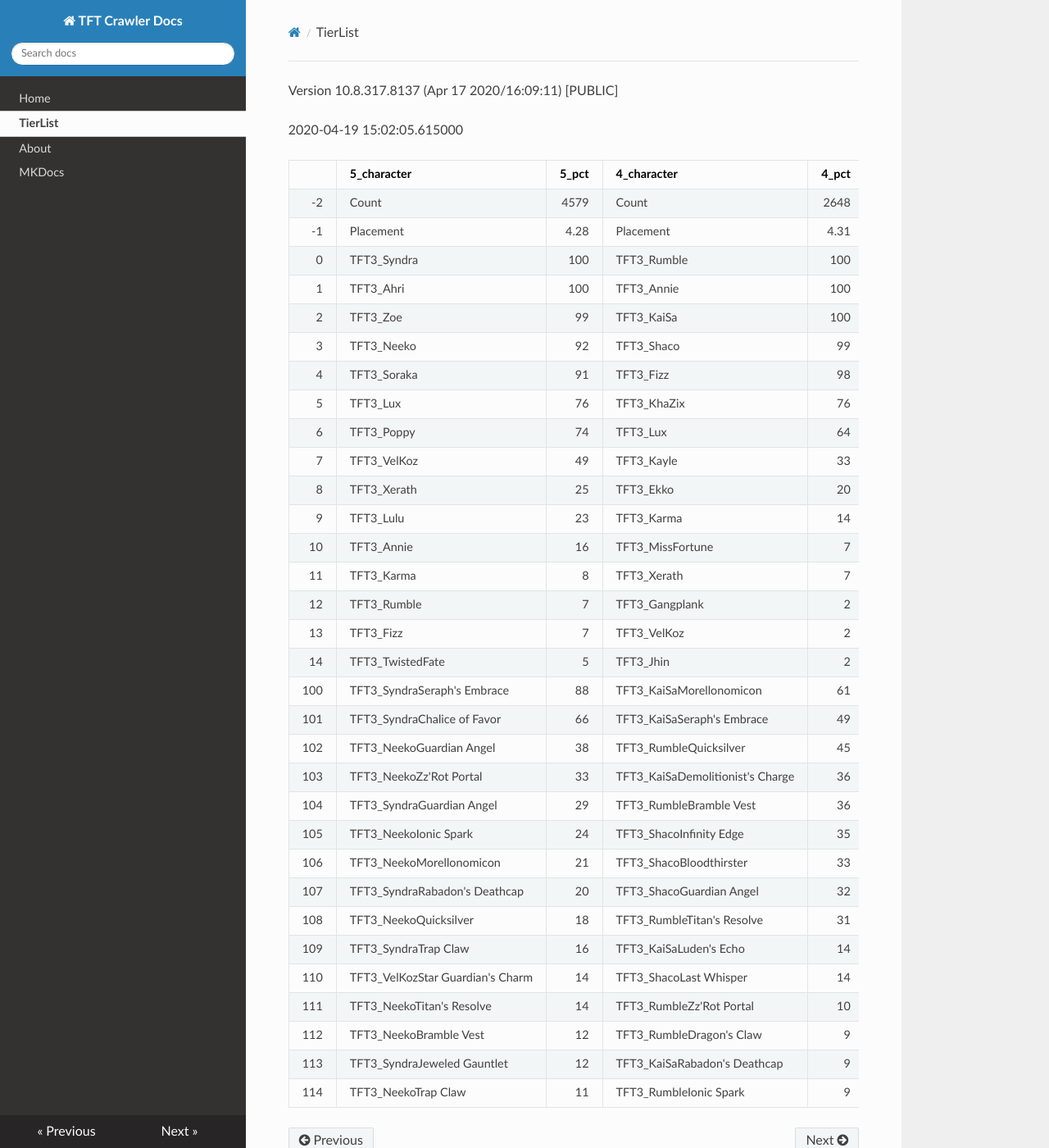
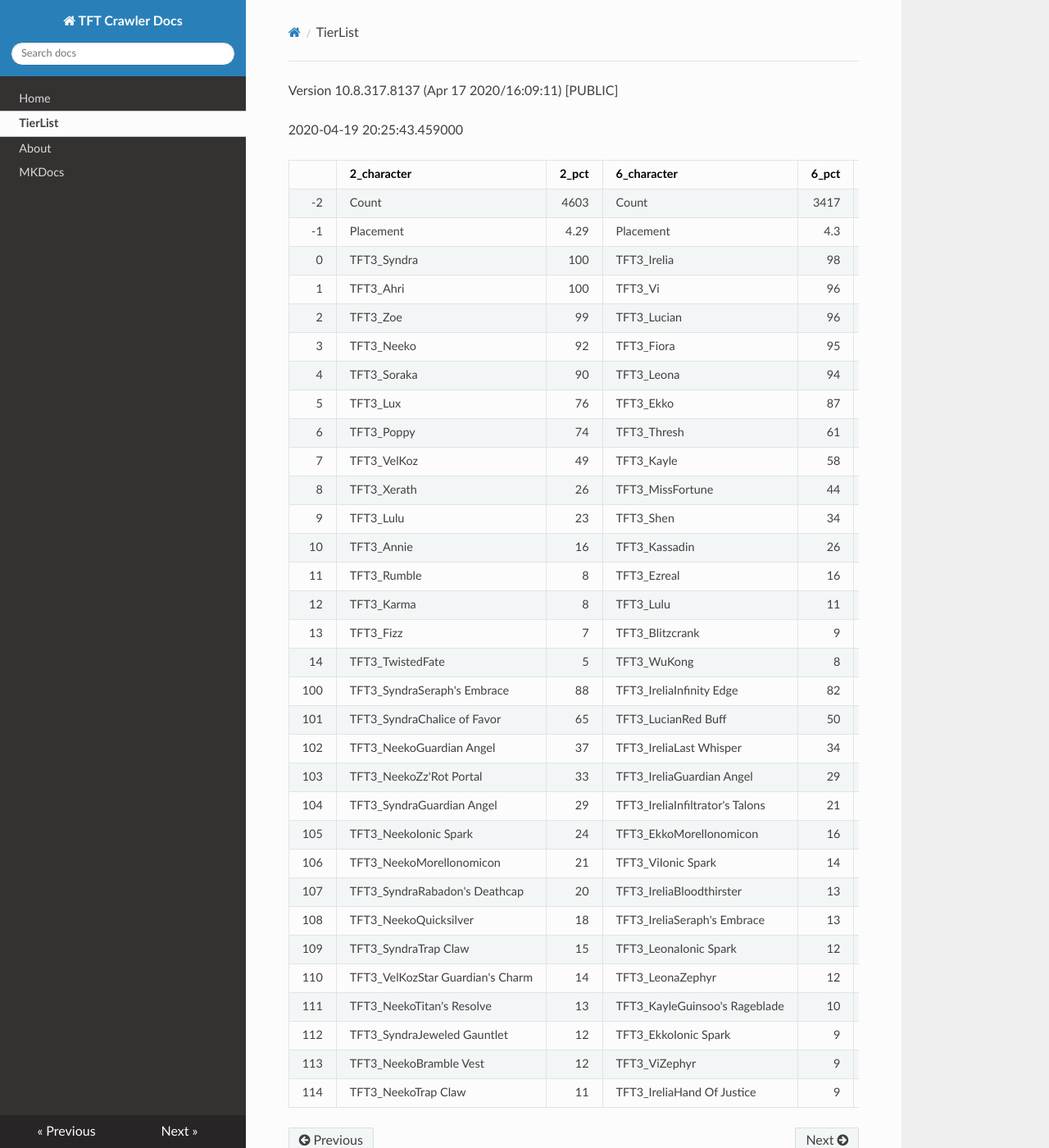
Before and after one commit to JamesYouL2/TFT-Crawler, an MkDocs documentation site: the page built from docs/tierlist.md, in a window 1280 px wide and 1400 px high. Shown: the whole window at 82% size. Built offline with MkDocs 1.6.1, drawn with Linux system fonts in a browser that asks for light colours; nearby versions of some CDN libraries.

Commit message:
Update tierlist.md

```diff
--- a/docs/tierlist.md
+++ b/docs/tierlist.md
@@ -1,38 +1,38 @@
 Version 10.8.317.8137 (Apr 17 2020/16:09:11) [PUBLIC] <Releases/10.8>
 
-2020-04-19 15:02:05.615000
+2020-04-19 20:25:43.459000
 
-|     | 5_character                      |   5_pct | 4_character                      |   4_pct | 3_character                        |   3_pct | 1_character                    |   1_pct | 2_character                      |   2_pct |
-|----:|:---------------------------------|--------:|:---------------------------------|--------:|:-----------------------------------|--------:|:-------------------------------|--------:|:---------------------------------|--------:|
-|  -2 | Count                            | 4579    | Count                            | 2648    | Count                              | 3988    | Count                          | 5554    | Count                            | 8072    |
-|  -1 | Placement                        |    4.28 | Placement                        |    4.31 | Placement                          |    4.43 | Placement                      |    4.46 | Placement                        |    4.62 |
-|   0 | TFT3_Syndra                      |  100    | TFT3_Rumble                      |  100    | TFT3_Blitzcrank                    |   98    | TFT3_Jhin                      |   96    | TFT3_Shen                        |   67    |
-|   1 | TFT3_Ahri                        |  100    | TFT3_Annie                       |  100    | TFT3_Vi                            |   97    | TFT3_Karma                     |   94    | TFT3_Irelia                      |   64    |
-|   2 | TFT3_Zoe                         |   99    | TFT3_KaiSa                       |  100    | TFT3_ChoGath                       |   96    | TFT3_Mordekaiser               |   94    | TFT3_Kayle                       |   62    |
-|   3 | TFT3_Neeko                       |   92    | TFT3_Shaco                       |   99    | TFT3_Malphite                      |   95    | TFT3_Ashe                      |   92    | TFT3_Thresh                      |   54    |
-|   4 | TFT3_Soraka                      |   91    | TFT3_Fizz                        |   98    | TFT3_Ezreal                        |   83    | TFT3_Lux                       |   75    | TFT3_Kassadin                    |   48    |
-|   5 | TFT3_Lux                         |   76    | TFT3_KhaZix                      |   76    | TFT3_Jinx                          |   83    | TFT3_Shaco                     |   73    | TFT3_Vi                          |   47    |
-|   6 | TFT3_Poppy                       |   74    | TFT3_Lux                         |   64    | TFT3_MissFortune                   |   68    | TFT3_Lulu                      |   60    | TFT3_MissFortune                 |   46    |
-|   7 | TFT3_VelKoz                      |   49    | TFT3_Kayle                       |   33    | TFT3_Graves                        |   58    | TFT3_Xerath                    |   52    | TFT3_Fiora                       |   43    |
-|   8 | TFT3_Xerath                      |   25    | TFT3_Ekko                        |   20    | TFT3_Lucian                        |   39    | TFT3_JarvanIV                  |   41    | TFT3_Lucian                      |   43    |
-|   9 | TFT3_Lulu                        |   23    | TFT3_Karma                       |   14    | TFT3_VelKoz                        |   14    | TFT3_WuKong                    |   28    | TFT3_Leona                       |   42    |
-|  10 | TFT3_Annie                       |   16    | TFT3_MissFortune                 |    7    | TFT3_KhaZix                        |   13    | TFT3_Jayce                     |   28    | TFT3_Ekko                        |   39    |
-|  11 | TFT3_Karma                       |    8    | TFT3_Xerath                      |    7    | TFT3_AurelionSol                   |   13    | TFT3_Kassadin                  |   22    | TFT3_Blitzcrank                  |   37    |
-|  12 | TFT3_Rumble                      |    7    | TFT3_Gangplank                   |    2    | TFT3_Kayle                         |   12    | TFT3_Poppy                     |   14    | TFT3_Ezreal                      |   37    |
-|  13 | TFT3_Fizz                        |    7    | TFT3_VelKoz                      |    2    | TFT3_TwistedFate                   |   10    | TFT3_Thresh                    |    9    | TFT3_WuKong                      |   35    |
-|  14 | TFT3_TwistedFate                 |    5    | TFT3_Jhin                        |    2    | TFT3_Lulu                          |    7    | TFT3_Leona                     |    9    | TFT3_Xayah                       |   23    |
-| 100 | TFT3_SyndraSeraph's Embrace      |   88    | TFT3_KaiSaMorellonomicon         |   61    | TFT3_JinxGiant Slayer              |   58    | TFT3_ShacoGuardian Angel       |   49    | TFT3_IreliaInfinity Edge         |   41    |
-| 101 | TFT3_SyndraChalice of Favor      |   66    | TFT3_KaiSaSeraph's Embrace       |   49    | TFT3_JinxRed Buff                  |   51    | TFT3_ShacoBloodthirster        |   38    | TFT3_KayleGuinsoo's Rageblade    |   30    |
-| 102 | TFT3_NeekoGuardian Angel         |   38    | TFT3_RumbleQuicksilver           |   45    | TFT3_JinxGuardian Angel            |   31    | TFT3_JhinRunaan's Hurricane    |   37    | TFT3_KayleGuardian Angel         |   22    |
-| 103 | TFT3_NeekoZz'Rot Portal          |   33    | TFT3_KaiSaDemolitionist's Charge |   36    | TFT3_MissFortuneSeraph's Embrace   |   17    | TFT3_JhinGuardian Angel        |   37    | TFT3_LucianRed Buff              |   22    |
-| 104 | TFT3_SyndraGuardian Angel        |   29    | TFT3_RumbleBramble Vest          |   36    | TFT3_ChoGathIonic Spark            |   17    | TFT3_JhinLast Whisper          |   33    | TFT3_KayleRapid Firecannon       |   17    |
-| 105 | TFT3_NeekoIonic Spark            |   24    | TFT3_ShacoInfinity Edge          |   35    | TFT3_JinxRunaan's Hurricane        |   13    | TFT3_JhinInfinity Edge         |   29    | TFT3_IreliaLast Whisper          |   17    |
-| 106 | TFT3_NeekoMorellonomicon         |   21    | TFT3_ShacoBloodthirster          |   33    | TFT3_JinxTrap Claw                 |   13    | TFT3_JhinTrap Claw             |   17    | TFT3_IreliaGuardian Angel        |   16    |
-| 107 | TFT3_SyndraRabadon's Deathcap    |   20    | TFT3_ShacoGuardian Angel         |   32    | TFT3_BlitzcrankZephyr              |   12    | TFT3_ShacoInfinity Edge        |   15    | TFT3_MasterYiQuicksilver         |   12    |
-| 108 | TFT3_NeekoQuicksilver            |   18    | TFT3_RumbleTitan's Resolve       |   31    | TFT3_JinxLast Whisper              |   12    | TFT3_XerathGuinsoo's Rageblade |   13    | TFT3_MasterYiGuinsoo's Rageblade |   12    |
-| 109 | TFT3_SyndraTrap Claw             |   16    | TFT3_KaiSaLuden's Echo           |   14    | TFT3_ViIonic Spark                 |   12    | TFT3_ShacoHextech Gunblade     |   13    | TFT3_IreliaInfiltrator's Talons  |   10    |
-| 110 | TFT3_VelKozStar Guardian's Charm |   14    | TFT3_ShacoLast Whisper           |   14    | TFT3_MissFortuneQuicksilver        |   12    | TFT3_MordekaiserMorellonomicon |   13    | TFT3_KayleHand Of Justice        |    9    |
-| 111 | TFT3_NeekoTitan's Resolve        |   14    | TFT3_RumbleZz'Rot Portal         |   10    | TFT3_VelKozSeraph's Embrace        |   11    | TFT3_AsheDark Star's Heart     |   12    | TFT3_IreliaBloodthirster         |    8    |
-| 112 | TFT3_NeekoBramble Vest           |   12    | TFT3_RumbleDragon's Claw         |    9    | TFT3_ChoGathMorellonomicon         |   11    | TFT3_MordekaiserIonic Spark    |   10    | TFT3_IreliaSeraph's Embrace      |    7    |
-| 113 | TFT3_SyndraJeweled Gauntlet      |   12    | TFT3_KaiSaRabadon's Deathcap     |    9    | TFT3_JinxRapid Firecannon          |   11    | TFT3_MordekaiserRedemption     |    9    | TFT3_EkkoMorellonomicon          |    7    |
-| 114 | TFT3_NeekoTrap Claw              |   11    | TFT3_RumbleIonic Spark           |    9    | TFT3_MissFortuneRabadon's Deathcap |   10    | TFT3_MordekaiserBramble Vest   |    9    | TFT3_MasterYiBramble Vest        |    7    |
+|     | 2_character                      |   2_pct | 6_character                     |   6_pct | 1_character                      |   1_pct | 4_character                      |   4_pct | 3_character                    |   3_pct | 5_character                      |   5_pct |
+|----:|:---------------------------------|--------:|:--------------------------------|--------:|:---------------------------------|--------:|:---------------------------------|--------:|:-------------------------------|--------:|:---------------------------------|--------:|
+|  -2 | Count                            | 4603    | Count                           |  3417   | Count                            | 2643    | Count                            | 4014    | Count                          | 5546    | Count                            | 3347    |
+|  -1 | Placement                        |    4.29 | Placement                       |     4.3 | Placement                        |    4.31 | Placement                        |    4.44 | Placement                      |    4.45 | Placement                        |    4.79 |
+|   0 | TFT3_Syndra                      |  100    | TFT3_Irelia                     |    98   | TFT3_Rumble                      |  100    | TFT3_Blitzcrank                  |   97    | TFT3_Jhin                      |   96    | TFT3_Shen                        |   99    |
+|   1 | TFT3_Ahri                        |  100    | TFT3_Vi                         |    96   | TFT3_Annie                       |  100    | TFT3_Vi                          |   97    | TFT3_Karma                     |   94    | TFT3_Kassadin                    |   72    |
+|   2 | TFT3_Zoe                         |   99    | TFT3_Lucian                     |    96   | TFT3_KaiSa                       |  100    | TFT3_ChoGath                     |   95    | TFT3_Mordekaiser               |   94    | TFT3_Kayle                       |   72    |
+|   3 | TFT3_Neeko                       |   92    | TFT3_Fiora                      |    95   | TFT3_Shaco                       |   99    | TFT3_Malphite                    |   95    | TFT3_Ashe                      |   91    | TFT3_WuKong                      |   61    |
+|   4 | TFT3_Soraka                      |   90    | TFT3_Leona                      |    94   | TFT3_Fizz                        |   98    | TFT3_Ezreal                      |   83    | TFT3_Lux                       |   75    | TFT3_Blitzcrank                  |   57    |
+|   5 | TFT3_Lux                         |   76    | TFT3_Ekko                       |    87   | TFT3_KhaZix                      |   76    | TFT3_Jinx                        |   83    | TFT3_Shaco                     |   73    | TFT3_Ezreal                      |   55    |
+|   6 | TFT3_Poppy                       |   74    | TFT3_Thresh                     |    61   | TFT3_Lux                         |   64    | TFT3_MissFortune                 |   68    | TFT3_Lulu                      |   60    | TFT3_Thresh                      |   52    |
+|   7 | TFT3_VelKoz                      |   49    | TFT3_Kayle                      |    58   | TFT3_Kayle                       |   33    | TFT3_Graves                      |   58    | TFT3_Xerath                    |   52    | TFT3_MissFortune                 |   51    |
+|   8 | TFT3_Xerath                      |   26    | TFT3_MissFortune                |    44   | TFT3_Ekko                        |   20    | TFT3_Lucian                      |   40    | TFT3_JarvanIV                  |   41    | TFT3_Xayah                       |   44    |
+|   9 | TFT3_Lulu                        |   23    | TFT3_Shen                       |    34   | TFT3_Karma                       |   14    | TFT3_AurelionSol                 |   13    | TFT3_WuKong                    |   28    | TFT3_MasterYi                    |   38    |
+|  10 | TFT3_Annie                       |   16    | TFT3_Kassadin                   |    26   | TFT3_MissFortune                 |    7    | TFT3_VelKoz                      |   13    | TFT3_Jayce                     |   27    | TFT3_Yasuo                       |   38    |
+|  11 | TFT3_Rumble                      |    8    | TFT3_Ezreal                     |    16   | TFT3_Xerath                      |    7    | TFT3_KhaZix                      |   13    | TFT3_Kassadin                  |   21    | TFT3_Irelia                      |   38    |
+|  12 | TFT3_Karma                       |    8    | TFT3_Lulu                       |    11   | TFT3_Gangplank                   |    2    | TFT3_Kayle                       |   11    | TFT3_Poppy                     |   14    | TFT3_Sona                        |   30    |
+|  13 | TFT3_Fizz                        |    7    | TFT3_Blitzcrank                 |     9   | TFT3_VelKoz                      |    2    | TFT3_TwistedFate                 |   10    | TFT3_Thresh                    |    9    | TFT3_Lulu                        |   25    |
+|  14 | TFT3_TwistedFate                 |    5    | TFT3_WuKong                     |     8   | TFT3_Jhin                        |    2    | TFT3_Lulu                        |    7    | TFT3_Leona                     |    9    | TFT3_Karma                       |   22    |
+| 100 | TFT3_SyndraSeraph's Embrace      |   88    | TFT3_IreliaInfinity Edge        |    82   | TFT3_KaiSaMorellonomicon         |   62    | TFT3_JinxGiant Slayer            |   58    | TFT3_ShacoGuardian Angel       |   48    | TFT3_KayleGuinsoo's Rageblade    |   52    |
+| 101 | TFT3_SyndraChalice of Favor      |   65    | TFT3_LucianRed Buff             |    50   | TFT3_KaiSaSeraph's Embrace       |   48    | TFT3_JinxRed Buff                |   50    | TFT3_ShacoBloodthirster        |   38    | TFT3_KayleGuardian Angel         |   42    |
+| 102 | TFT3_NeekoGuardian Angel         |   37    | TFT3_IreliaLast Whisper         |    34   | TFT3_RumbleQuicksilver           |   45    | TFT3_JinxGuardian Angel          |   31    | TFT3_JhinRunaan's Hurricane    |   37    | TFT3_KayleRapid Firecannon       |   28    |
+| 103 | TFT3_NeekoZz'Rot Portal          |   33    | TFT3_IreliaGuardian Angel       |    29   | TFT3_KaiSaDemolitionist's Charge |   36    | TFT3_MissFortuneSeraph's Embrace |   18    | TFT3_JhinGuardian Angel        |   37    | TFT3_MasterYiGuinsoo's Rageblade |   25    |
+| 104 | TFT3_SyndraGuardian Angel        |   29    | TFT3_IreliaInfiltrator's Talons |    21   | TFT3_ShacoInfinity Edge          |   35    | TFT3_ChoGathIonic Spark          |   16    | TFT3_JhinLast Whisper          |   33    | TFT3_MasterYiQuicksilver         |   25    |
+| 105 | TFT3_NeekoIonic Spark            |   24    | TFT3_EkkoMorellonomicon         |    16   | TFT3_RumbleBramble Vest          |   35    | TFT3_JinxRunaan's Hurricane      |   13    | TFT3_JhinInfinity Edge         |   30    | TFT3_KayleHand Of Justice        |   17    |
+| 106 | TFT3_NeekoMorellonomicon         |   21    | TFT3_ViIonic Spark              |    14   | TFT3_ShacoBloodthirster          |   33    | TFT3_JinxTrap Claw               |   13    | TFT3_JhinTrap Claw             |   17    | TFT3_MasterYiBramble Vest        |   15    |
+| 107 | TFT3_SyndraRabadon's Deathcap    |   20    | TFT3_IreliaBloodthirster        |    13   | TFT3_ShacoGuardian Angel         |   32    | TFT3_BlitzcrankZephyr            |   12    | TFT3_ShacoInfinity Edge        |   16    | TFT3_KayleQuicksilver            |   13    |
+| 108 | TFT3_NeekoQuicksilver            |   18    | TFT3_IreliaSeraph's Embrace     |    13   | TFT3_RumbleTitan's Resolve       |   31    | TFT3_JinxLast Whisper            |   12    | TFT3_XerathGuinsoo's Rageblade |   13    | TFT3_YasuoHand Of Justice        |   11    |
+| 109 | TFT3_SyndraTrap Claw             |   15    | TFT3_LeonaIonic Spark           |    12   | TFT3_ShacoLast Whisper           |   14    | TFT3_ViIonic Spark               |   12    | TFT3_ShacoHextech Gunblade     |   13    | TFT3_YasuoGuardian Angel         |   10    |
+| 110 | TFT3_VelKozStar Guardian's Charm |   14    | TFT3_LeonaZephyr                |    12   | TFT3_KaiSaLuden's Echo           |   14    | TFT3_MissFortuneQuicksilver      |   11    | TFT3_MordekaiserMorellonomicon |   13    | TFT3_KayleMorellonomicon         |   10    |
+| 111 | TFT3_NeekoTitan's Resolve        |   13    | TFT3_KayleGuinsoo's Rageblade   |    10   | TFT3_RumbleZz'Rot Portal         |   10    | TFT3_ChoGathMorellonomicon       |   11    | TFT3_AsheDark Star's Heart     |   12    | TFT3_KayleStatikk Shiv           |    9    |
+| 112 | TFT3_SyndraJeweled Gauntlet      |   12    | TFT3_EkkoIonic Spark            |     9   | TFT3_KaiSaRabadon's Deathcap     |    9    | TFT3_VelKozSeraph's Embrace      |   11    | TFT3_MordekaiserIonic Spark    |   10    | TFT3_YasuoSpear of Shojin        |    9    |
+| 113 | TFT3_NeekoBramble Vest           |   12    | TFT3_ViZephyr                   |     9   | TFT3_RumbleDragon's Claw         |    9    | TFT3_JinxRapid Firecannon        |   11    | TFT3_MordekaiserRedemption     |   10    | TFT3_MissFortuneSeraph's Embrace |    9    |
+| 114 | TFT3_NeekoTrap Claw              |   11    | TFT3_IreliaHand Of Justice      |     9   | TFT3_RumbleIonic Spark           |    9    | TFT3_LucianRed Buff              |   11    | TFT3_MordekaiserBramble Vest   |    9    | TFT3_IreliaInfinity Edge         |    8    |
```
